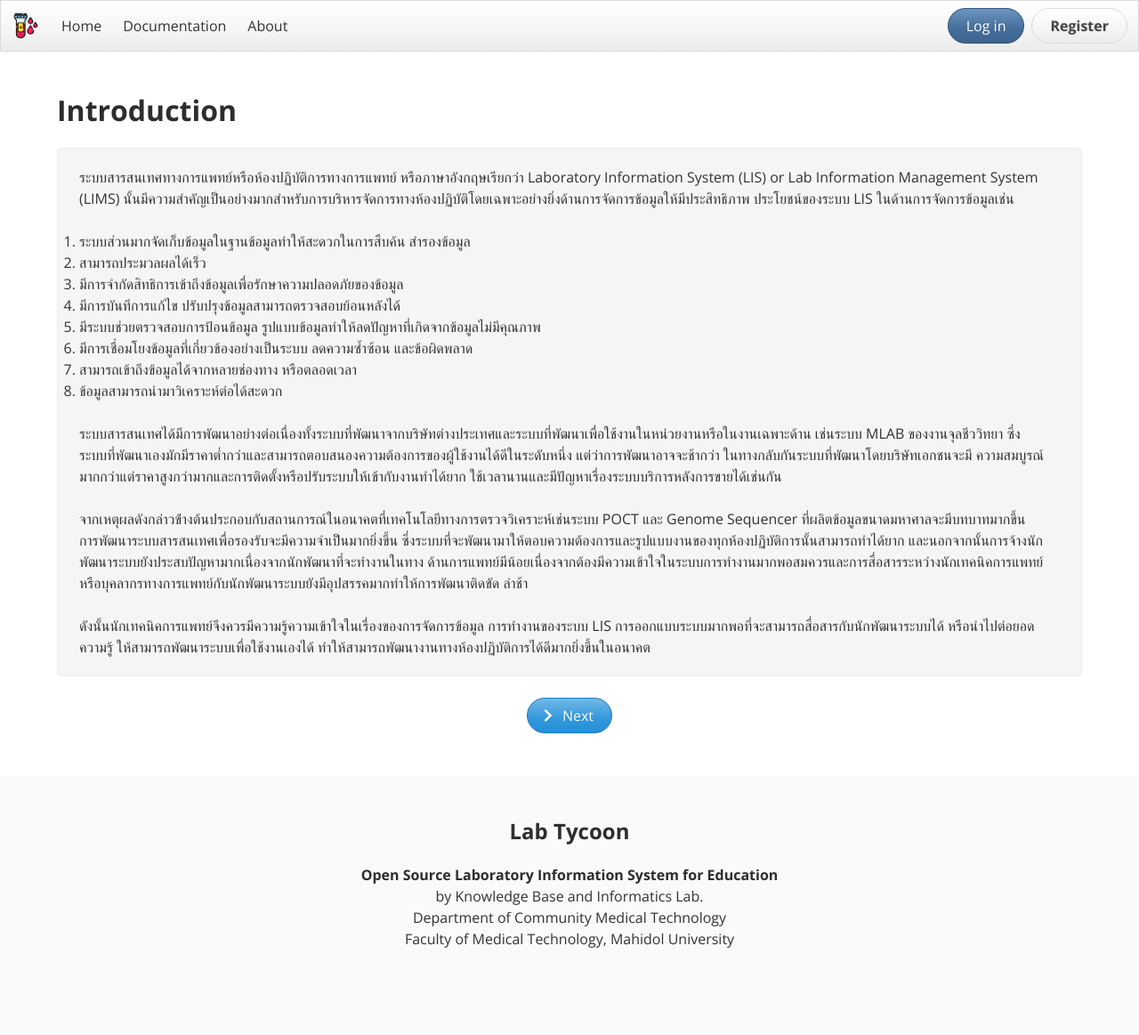
After one commit to likit/labtycoon, a Python web app: template app/templates/doc/intro.html in a window 1280 px wide. The commit adds this page. Shown: the whole page at 89% size. Run offline with Jinja, Linux system fonts and the light colour scheme; the template is opened without the code that fills it, so the values that code supplies are empty; some libraries are stand-ins or nearby versions.

Commit message:
added doc blueprint
added pages, views and images for doc

```diff
--- a/app/__init__.py
+++ b/app/__init__.py
@@ -24,6 +24,9 @@
     from app.lab import lab_blueprint
     app.register_blueprint(lab_blueprint, url_prefix='/lab')
 
+    from app.doc import doc_blueprint
+    app.register_blueprint(doc_blueprint, url_prefix='/doc')
+
     app.config['SQLALCHEMY_DATABASE_URI'] = os.environ.get('SQLALCHEMY_DATABASE_URI')
     app.config['SQLALCHEMY_TRACK_MODIFICATIONS'] = False
     app.config['SECRET_KEY'] = os.environ.get('SECRET_KEY')
--- /dev/null
+++ b/app/doc/__init__.py
@@ -0,0 +1,5 @@
+from flask import Blueprint
+
+doc_blueprint = Blueprint('doc', __name__)
+
+from . import views
--- /dev/null
+++ b/app/templates/doc/intro.html
@@ -0,0 +1,56 @@
+{% extends "base.html" %}
+
+{% block content %}
+    <section class="section">
+    <div class="container">
+        <div class="columns">
+            <div class="column">
+                <h1 class="title">Introduction</h1>
+                <article class="notification">
+                    <p>
+                        ระบบสารสนเทศทางการแพทย์หรือห้องปฏิบัติการทางการแพทย์ หรือภาษาอังกฤษเรียกว่า Laboratory Information System (LIS) or Lab Information Management System (LIMS)
+                        นั้นมีความสำคัญเป็นอย่างมากสำหรับการบริหารจัดการทางห้องปฏิบัติโดยเฉพาะอย่างยิ่งด้านการจัดการข้อมูลให้มีประสิทธิภาพ ประโยชน์ของระบบ LIS ในด้านการจัดการข้อมูลเช่น
+                    </p>
+                    <br>
+                    <ol>
+                        <li>ระบบส่วนมากจัดเก็บข้อมูลในฐานข้อมูลทำให้สะดวกในการสืบค้น สำรองข้อมูล</li>
+                        <li>สามารถประมวลผลได้เร็ว</li>
+                        <li>มีการจำกัดสิทธิการเข้าถึงข้อมูลเพื่อรักษาความปลอดภัยของข้อมูล</li>
+                        <li>มีการบันทึการแก้ไข ปรับปรุงข้อมูลสามารถตรวจสอบย้อนหลังได้</li>
+                        <li>มีระบบช่วยตรวจสอบการป้อนข้อมูล รูปแบบข้อมูลทำให้ลดปัญหาที่เกิดจากข้อมูลไม่มีคุณภาพ</li>
+                        <li>มีการเชื่อมโยงข้อมูลที่เกี่ยวข้องอย่างเป็นระบบ ลดความซ้ำซ้อน และข้อผิดพลาด</li>
+                        <li>สามารถเข้าถึงข้อมูลได้จากหลายช่องทาง หรือตลอดเวลา</li>
+                        <li>ข้อมูลสามารถนำมาวิเคราะห์ต่อได้สะดวก</li>
+                    </ol>
+                    <br>
+                    <p>
+                        ระบบสารสนเทศได้มีการพัฒนาอย่างต่อเนื่องทั้งระบบที่พัฒนาจากบริษัทต่างประเทศและระบบที่พัฒนาเพื่อใช้งานในหน่วยงานหรือในงานเฉพาะด้าน เช่นระบบ MLAB ของงานจุลชีววิทยา
+                        ซึ่งระบบที่พัฒนาเองมักมีราคาต่ำกว่าและสามารถตอบสนองความต้องการของผู้ใช้งานได้ดีในระดับหนึ่ง แต่ว่าการพัฒนาอาจจะช้ากว่า ในทางกลับกันระบบที่พัฒนาโดยบริษัทเอกชนจะมี
+                        ความสมบูรณ์มากกว่าแต่ราคาสูงกว่ามากและการติดตั้งหรือปรับระบบให้เข้ากับงานทำได้ยาก ใช้เวลานานและมีปัญหาเรื่องระบบบริการหลังการขายได้เช่นกัน
+                    </p>
+                    <br>
+                    <p>
+                        จากเหตุผลดังกล่าวข้่างต้นประกอบกับสถานการณ์ในอนาคตที่เทคโนโลยีทางการตรวจวิเคราะห์เช่นระบบ POCT และ Genome Sequencer ที่ผลิตข้อมูลขนาดมหาศาลจะมีบทบาทมากขึ้น
+                        การพัฒนาระบบสารสนเทศเพื่อรองรับจะมีความจำเป็นมากยิ่งขึ้น
+                        ซึ่งระบบที่จะพัฒนามาให้ตอบความต้องการและรูปแบบงานของทุกห้องปฏิบัติการนั้นสามารถทำได้ยาก และนอกจากนั้นการจ้างนักพัฒนาระบบยังประสบปัญหามากเนื่องจากนักพัฒนาที่จะทำงานในทาง
+                        ด้านการแพทย์มีน้อยเนื่องจากต้องมีความเข้าใจในระบบการทำงานมากพอสมควรและการสื่อสารระหว่างนักเทคนิคการแพทย์หรือบุคลากรทางการแพทย์กับนักพัฒนาระบบยังมีอุปสรรคมากทำให้การพัฒนาติดขัด ล่าช้า
+                    </p>
+                    <br>
+                    <p>
+                        ดังนั้นนักเทคนิคการแพทย์จึงควรมีความรู้ความเข้าใจในเรื่องของการจัดการข้อมูล การทำงานของระบบ LIS การออกแบบระบบมากพอที่จะสามารถสื่อสารกับนักพัฒนาระบบได้ หรือนำไปต่อยอดความรู้
+                        ให้สามารถพัฒนาระบบเพื่อใช้งานเองได้ ทำให้สามารถพัฒนางานทางห้องปฏิบัติการได้ดีมากยิ่งขึ้นในอนาคต
+                    </p>
+                </article>
+                <div class="buttons is-centered">
+                    <a href="{{ url_for('doc.components') }}" class="button is-info is-rounded">
+                        <span class="icon">
+                            <i class="fas fa-chevron-right"></i>
+                        </span>
+                        <span>Next</span>
+                    </a>
+                </div>
+            </div>
+        </div>
+    </div>
+    </section>
+{% endblock %}
--- a/app/templates/nav.html
+++ b/app/templates/nav.html
@@ -16,7 +16,7 @@
       <a class="navbar-item" href="{{ url_for('main.index') }}">
         Home
       </a>
-      <a class="navbar-item">
+      <a class="navbar-item" href="{{ url_for('doc.intro') }}">
         Documentation
       </a>
       <a class="navbar-item" href="{{ url_for('main.about') }}">
```
Also changed, not shown: app/doc/views.py (added, +17 -0 lines), app/templates/doc/components.html (added, +52 -0 lines), app/templates/doc/data-management.html (added, +35 -0 lines), app/static/img/liscomponents.png (added).
